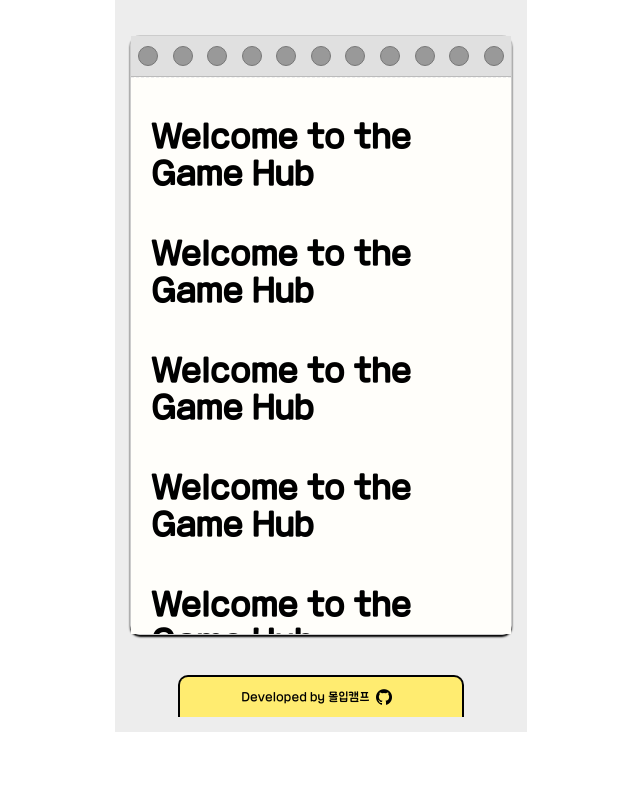
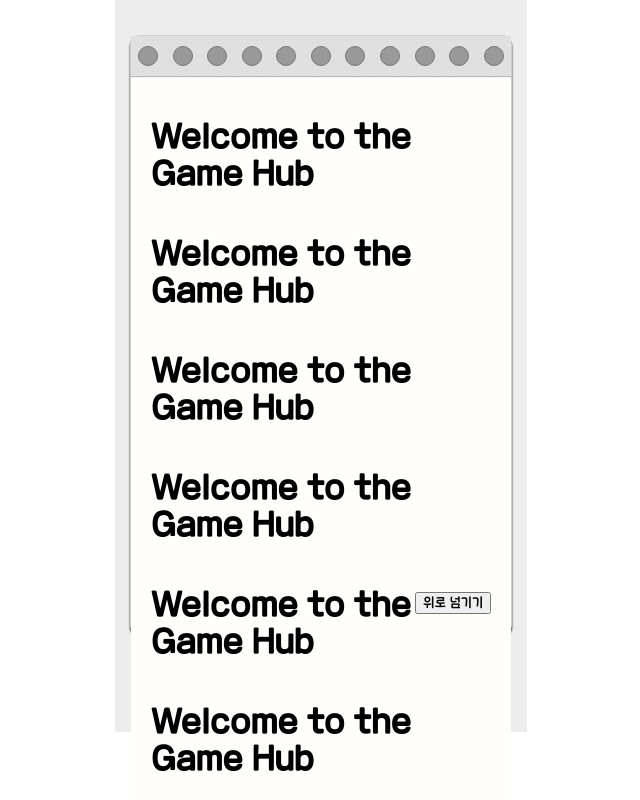
Before and after one commit to JayunKu/MADCAMP_WEEK_2, a React (Create React App) app in the folder frontend/: page / in a window 1280 px wide. Shown: the top 800 px of the page, without its empty margins (319-959 px from the left). Built offline with nearby package versions, Linux system fonts and the light colour scheme; the HTML template or start-up script is replaced by a standard one.

Commit message:
chore: 돌아가는 버튼 추가

```diff
--- a/frontend/src/components/common/sketchbook/Sketchbook.tsx
+++ b/frontend/src/components/common/sketchbook/Sketchbook.tsx
@@ -1,11 +1,22 @@
+import React, { useState } from 'react';
 import {
   SketchbookContainer,
   SketchbookBinding,
   SketchbookRing,
   SketchbookPage,
+  SketchbookPageWrapper,
 } from './Sketchbook.styles';
 
 export const Sketchbook = (props: { children: React.ReactNode }) => {
+  const [flipping, setFlipping] = useState(false);
+
+  const handleFlip = () => {
+    setFlipping(true);
+    setTimeout(() => {
+      setFlipping(false);
+    }, 700);
+  };
+
   const rings = Array.from({ length: 11 }, (_, i) => (
     <SketchbookRing key={i} />
   ));
@@ -13,7 +24,12 @@ export const Sketchbook = (props: { children: React.ReactNode }) => {
   return (
     <SketchbookContainer>
       <SketchbookBinding>{rings}</SketchbookBinding>
-      <SketchbookPage>{props.children}</SketchbookPage>
+      <SketchbookPageWrapper>
+        <SketchbookPage flipping={flipping}>{props.children}</SketchbookPage>
+      </SketchbookPageWrapper>
+      <div style={{ position: 'absolute', bottom: 20, right: 20 }}>
+        <button onClick={handleFlip}>위로 넘기기</button>
+      </div>
     </SketchbookContainer>
   );
 };
```
